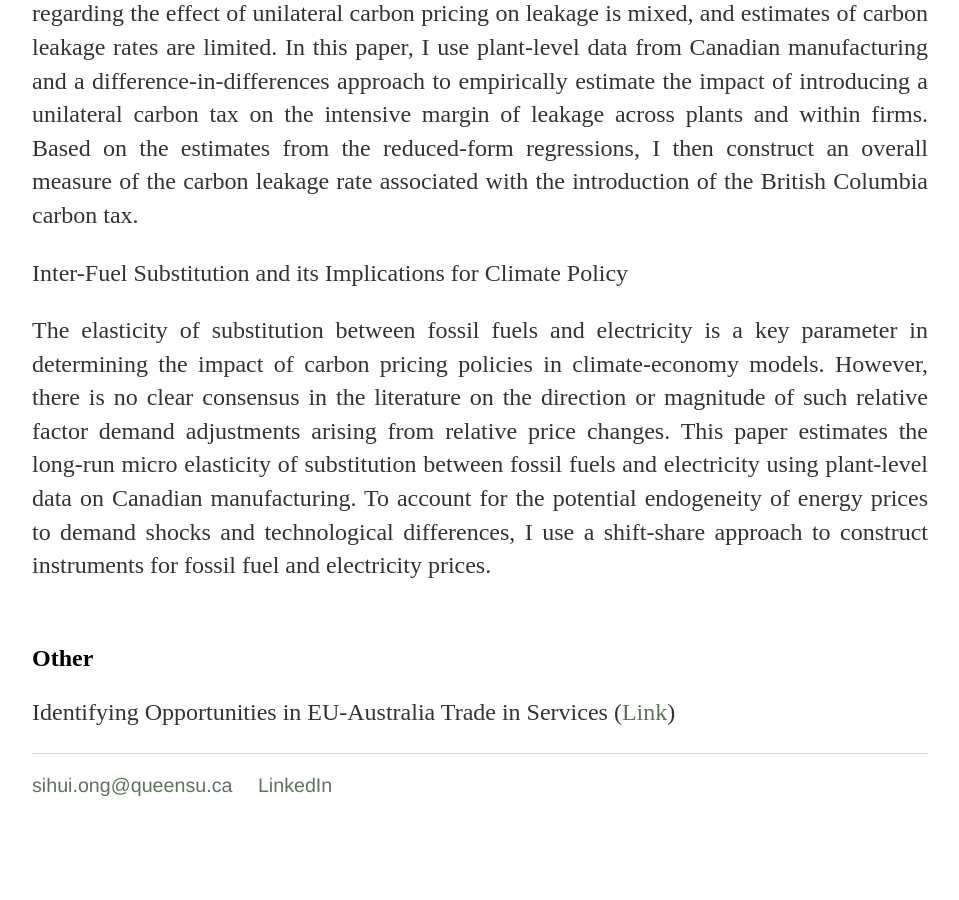
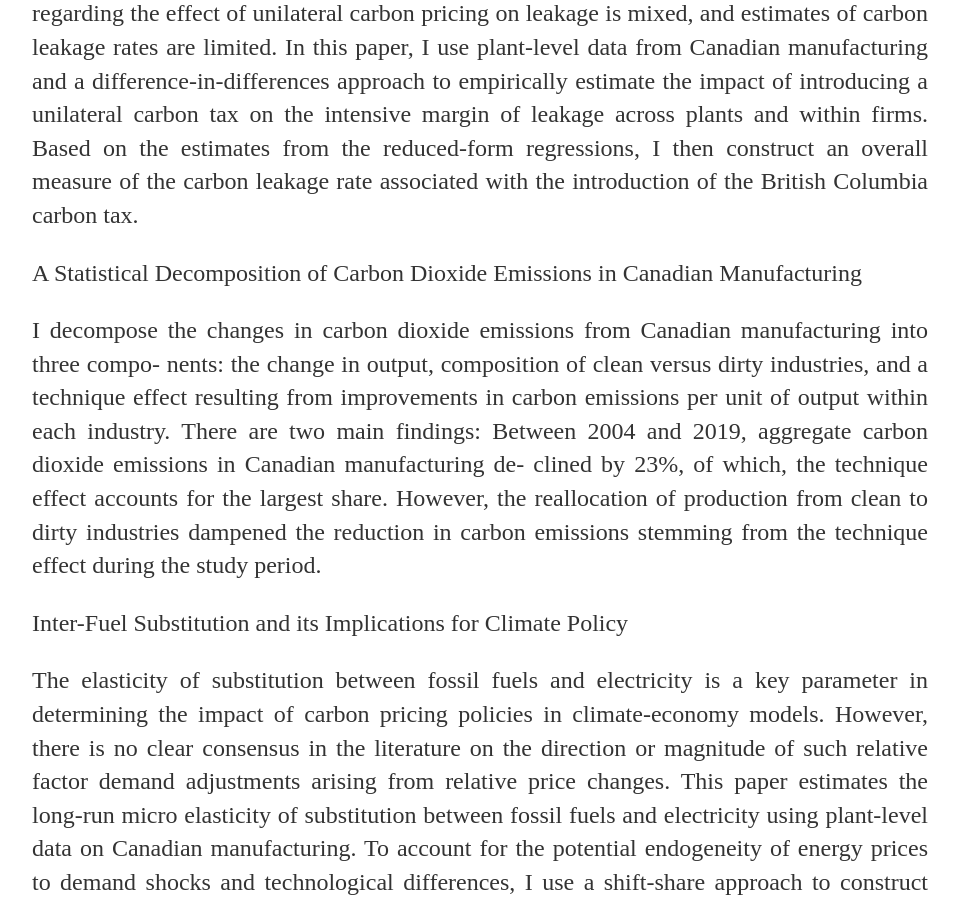
Before and after one commit to SihuiOng/SihuiOng.github.io, a Jekyll site: the page built from research/index.html, in a window 1280 px wide and 900 px high, scrolled down 1505 px. Shown: the whole window, without its empty margins (160-1119 px from the left). Built offline with Jekyll 4.4.1, drawn with Linux system fonts in a browser that asks for light colours; before the commit the page ends 2362 px from its top, so only the background shows below that.

Commit message:
Update index.html

```diff
--- a/research/index.html
+++ b/research/index.html
@@ -48,6 +48,16 @@ margin of leakage across plants and within firms. Based on the estimates from th
 regressions, I then construct an overall measure of the carbon leakage rate associated with the
 introduction of the British Columbia carbon tax.
  	 </p>
+	<p>	A Statistical Decomposition of Carbon Dioxide Emissions in Canadian Manufacturing </p>
+	<p align="justify">
+	I decompose the changes in carbon dioxide emissions from Canadian manufacturing into three compo-
+nents: the change in output, composition of clean versus dirty industries, and a technique effect resulting
+from improvements in carbon emissions per unit of output within each industry. There are two main
+findings: Between 2004 and 2019, aggregate carbon dioxide emissions in Canadian manufacturing de-
+clined by 23%, of which, the technique effect accounts for the largest share. However, the reallocation
+of production from clean to dirty industries dampened the reduction in carbon emissions stemming from
+the technique effect during the study period.
+ 	 </p>
 
 	<p>	Inter-Fuel Substitution and its Implications for Climate Policy </p>
 	<p align="justify">
```
